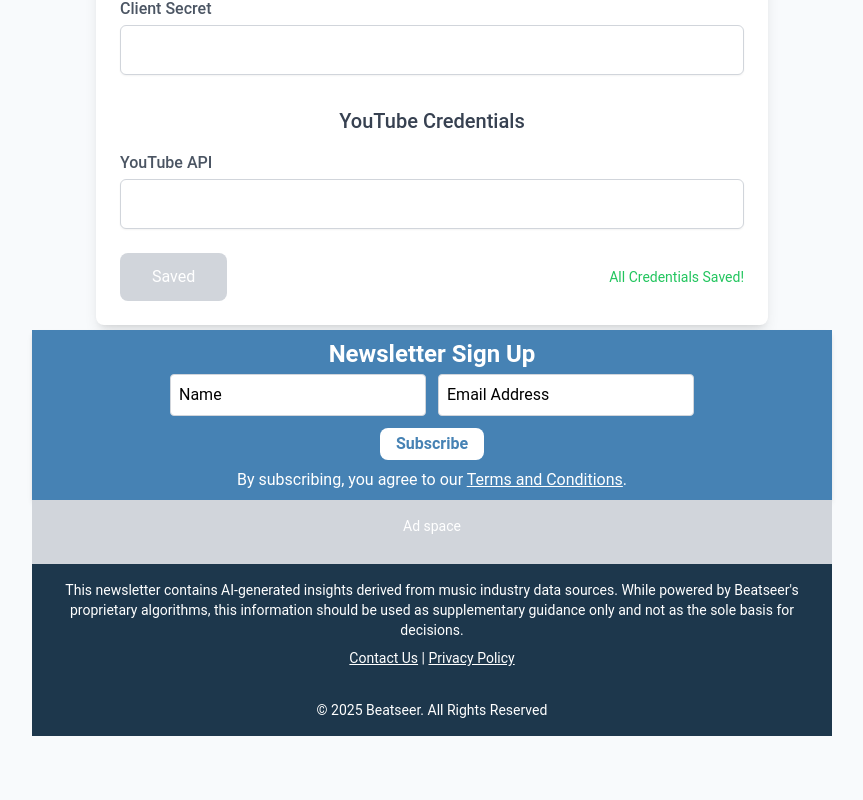
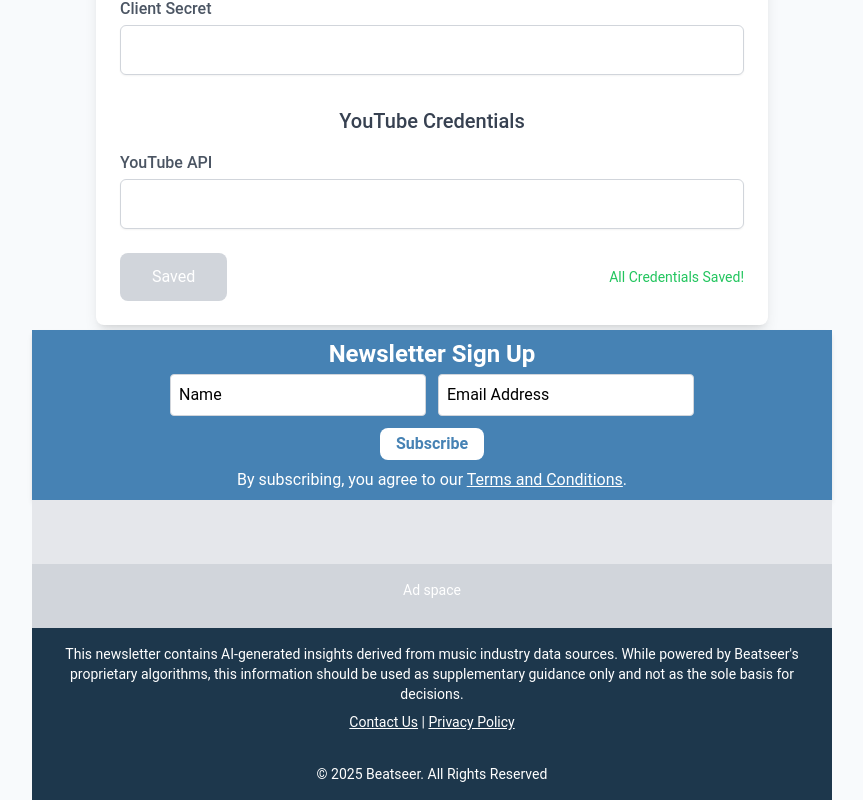
Before and after one commit to ahmedtahirshekhani/BeatSeer-Main-Frontend, a Next.js app: page /admin in a window 1280 px wide. Shown: the part 460-1260 px from the top of the page, without its empty margins (208-1071 px from the left). Before the commit the page ends 1196 px from the top, so only its background shows below. Built offline with nearby package versions, Linux system fonts and the light colour scheme; no server answers; the database is empty.

Commit message:
integrate share this

```diff
--- a/src/app/components/NewsletterSignup.jsx
+++ b/src/app/components/NewsletterSignup.jsx
@@ -1,6 +1,6 @@
 "use client";
 import React, { useState } from "react";
-
+import ShareButtons from "./ShareButtons";
 export default function NewsletterSignup() {
   const [name, setName] = useState("");
   const [email, setEmail] = useState("");
@@ -93,6 +93,7 @@ export default function NewsletterSignup() {
         </div>
       </section>
 
+      <ShareButtons />
       <div className="bg-gray-300 h-16 py-4 text-center w-[90%] max-w-[800px] mx-auto">
         <p className="text-sm text-white">Ad space</p>
       </div>
--- /dev/null
+++ b/src/app/components/ShareButtons.jsx
@@ -0,0 +1,16 @@
+'use client'
+import { useEffect } from 'react'
+import Script from 'next/script'
+
+export default function ShareButtons() {
+
+  return (
+    <>
+      <Script
+        src="https://platform-api.sharethis.com/js/sharethis.js#property=680d18eec29a97001a8911ef&product=inline-share-buttons&source=platform"
+        strategy="afterInteractive"
+      />
+      <div className="sharethis-inline-share-buttons bg-gray-200 h-16 py-4 text-center w-[90%] max-w-[800px] mx-auto"></div>
+    </>
+  )
+}
```
Also changed, not shown: 1 other file (tests, documents, lock files or other folders).
